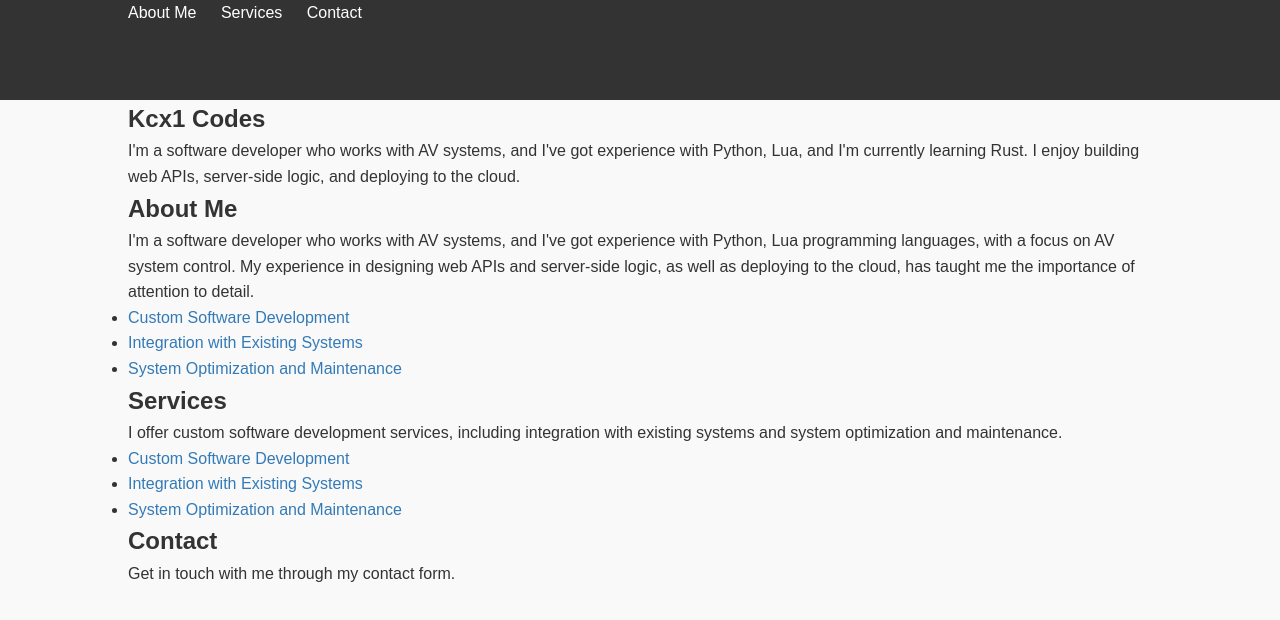
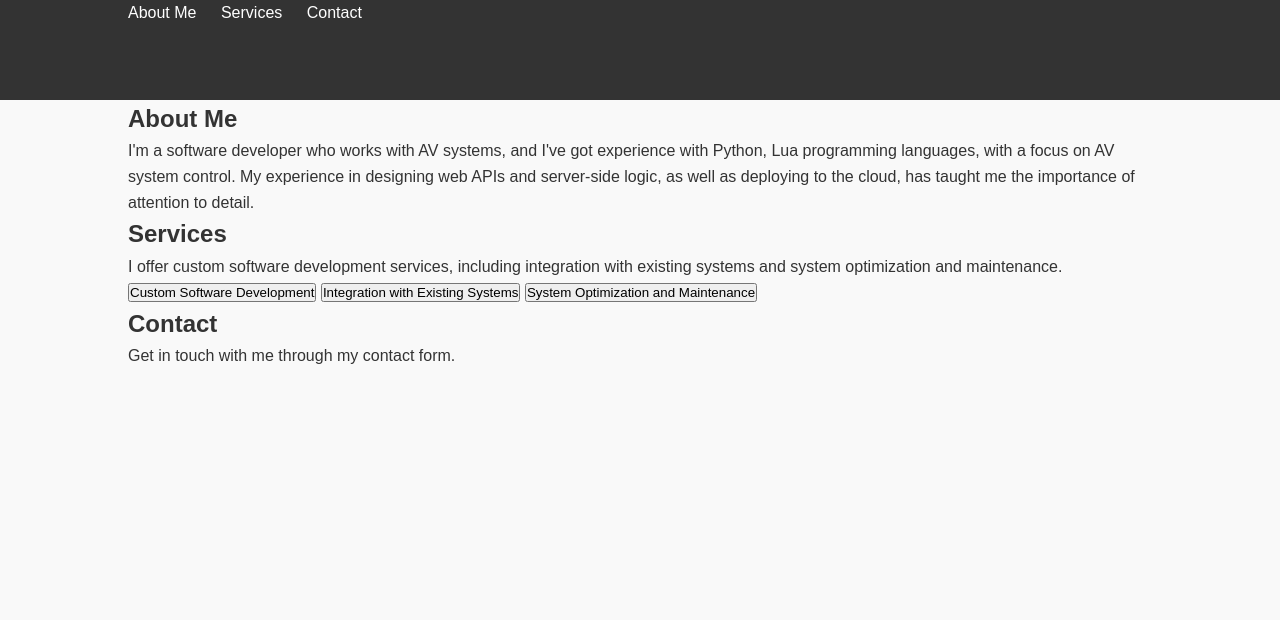
Before and after one commit to kcx1/kcx1.github.io, a plain HTML site: page index.html in a window 1280 px wide. Drawn offline with nearby package versions, Linux system fonts and the light colour scheme.

Commit message:
Update index.html

```diff
--- a/index.html
+++ b/index.html
@@ -20,19 +20,11 @@
 
     <!-- Main Section -->
     <main id="main">
-        <section id="main">
-            <h1>Kcx1 Codes</h1>
-            <p>I'm a software developer who works with AV systems, and I've got experience with Python, Lua, and I'm currently learning Rust. I enjoy building web APIs, server-side logic, and deploying to the cloud.</p>
-        </section>
-
-        <!-- About Me Section -->
         <section id="about-me">
             <h1>About Me</h1>
             <p>I'm a software developer who works with AV systems, and I've got experience with Python, Lua programming languages, with a focus on AV system control. My experience in designing web APIs and server-side logic, as well as deploying to the cloud, has taught me the importance of attention to detail.</p>
-            <ul>
-                <li><a href="#custom-software-development">Custom Software Development</a></li>
-                <li><a href="#integration-with-existing-systems">Integration with Existing Systems</a></li>
-                <li><a href="#system-optimization-and-maintenance">System Optimization and Maintenance</a></li>
+            <ul id="about-list">
+                <!-- List items will be generated dynamically -->
             </ul>
         </section>
 
@@ -40,11 +32,25 @@
         <section id="services">
             <h1>Services</h1>
             <p>I offer custom software development services, including integration with existing systems and system optimization and maintenance.</p>
-            <ul>
-                <li><a href="#custom-software-development">Custom Software Development</a></li>
-                <li><a href="#integration-with-existing-systems">Integration with Existing Systems</a></li>
-                <li><a href="#system-optimization-and-maintenance">System Optimization and Maintenance</a></li>
-            </ul>
+            <div class="service-lists">
+                <button class="expand-button" id="custom-software-development">Custom Software Development</button>
+                <div id="custom-software-content" style="display: none;">
+                    <h2>Custom Software Development</h2>
+                    <p>This service involves creating custom software applications tailored to meet the specific needs of your business. I have experience with a variety of programming languages, including Python and Lua.</p>
+                </div>
+
+                <button class="expand-button" id="integration-with-existing-systems">Integration with Existing Systems</button>
+                <div id="integration-content" style="display: none;">
+                    <h2>Integration with Existing Systems</h2>
+                    <p>This service involves integrating custom software applications with existing systems and infrastructure. I have experience working with a variety of operating systems, including Windows, macOS, and Linux.</p>
+                </div>
+
+                <button class="expand-button" id="system-optimization-and-maintenance">System Optimization and Maintenance</button>
+                <div id="maintenance-content" style="display: none;">
+                    <h2>System Optimization and Maintenance</h2>
+                    <p>This service involves optimizing and maintaining existing systems to ensure they are running efficiently and effectively. I have experience with a variety of system administration tools, including Ansible and Puppet.</p>
+                </div>
+            </div>
         </section>
 
         <!-- Contact Section -->
@@ -61,5 +67,6 @@
     <!-- Script Section -->
     <script src="https://cdnjs.cloudflare.com/ajax/libs/jquery/3.6.0/jquery.min.js"></script>
     <script src="https://cdn.jsdelivr.net/npm/bootstrap@5.1.3/dist/js/bootstrap.bundle.min.js"></script>
+    <script src="script.js"></script>
 </body>
 </html>
```
